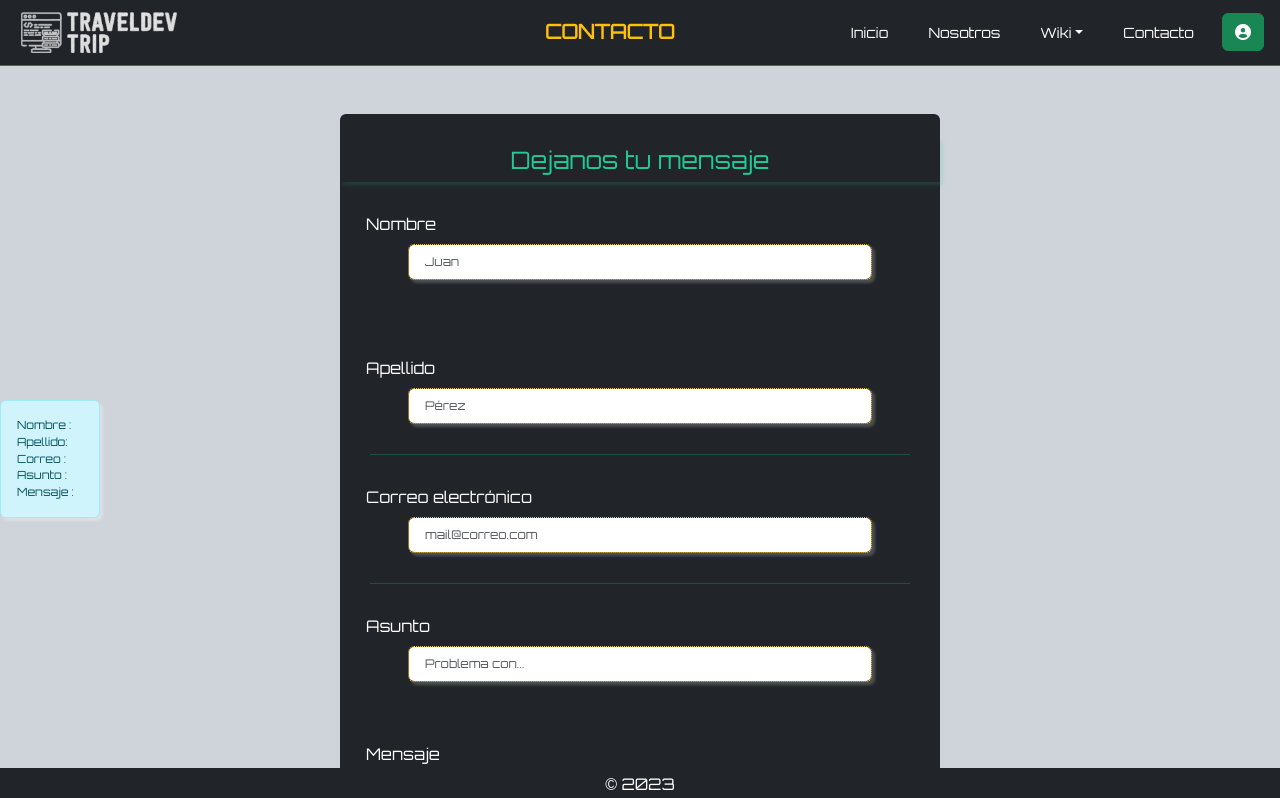
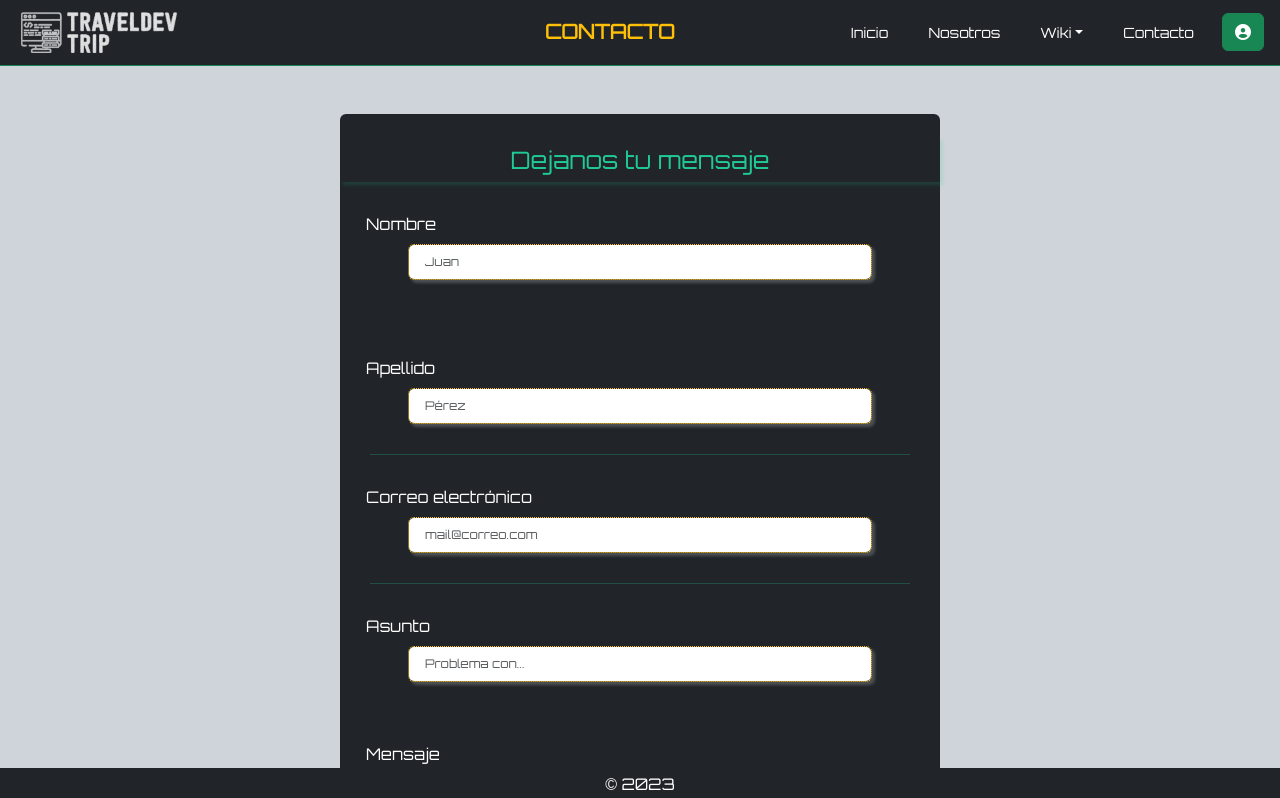
Before and after one commit to AncisDev/WS001, a Vue app: page /contacto in a window 1280 px wide. Shown: the top 798 px of the page. Built offline with nearby package versions, Linux system fonts and the light colour scheme.

Commit message:
correccion en deploy y envio de formulario

```diff
--- a/src/components/FormContacto.vue
+++ b/src/components/FormContacto.vue
@@ -78,7 +78,7 @@
                {{errorMessage }}
             </span>
 
-            <div class="alert alert-info p-3 rounded" style="min-width: 100px;min-height: 100px; box-shadow: 3px 3px 3px 0 rgba(255, 255, 255, .3); font-size: .7rem;">
+            <div class="d-none alert alert-info p-3 rounded" style="min-width: 100px;min-height: 100px; box-shadow: 3px 3px 3px 0 rgba(255, 255, 255, .3); font-size: .7rem;">
                 <p>Nombre  : {{ dataContacto.nombre }}</p>
                 <p>Apellido: {{ dataContacto.apellido }}</p>
                 <p>Correo  : {{ dataContacto.correo }}</p>
```
